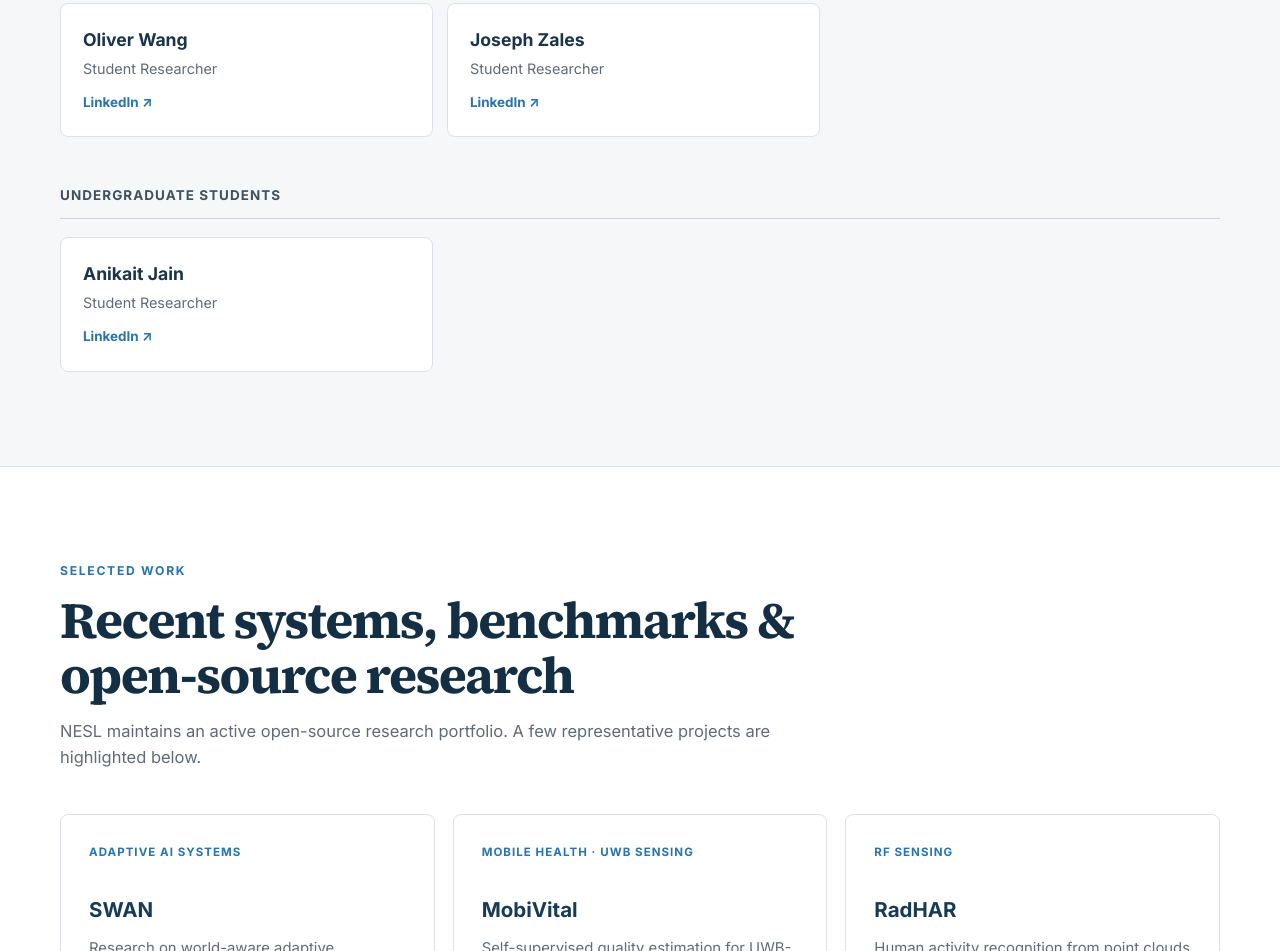
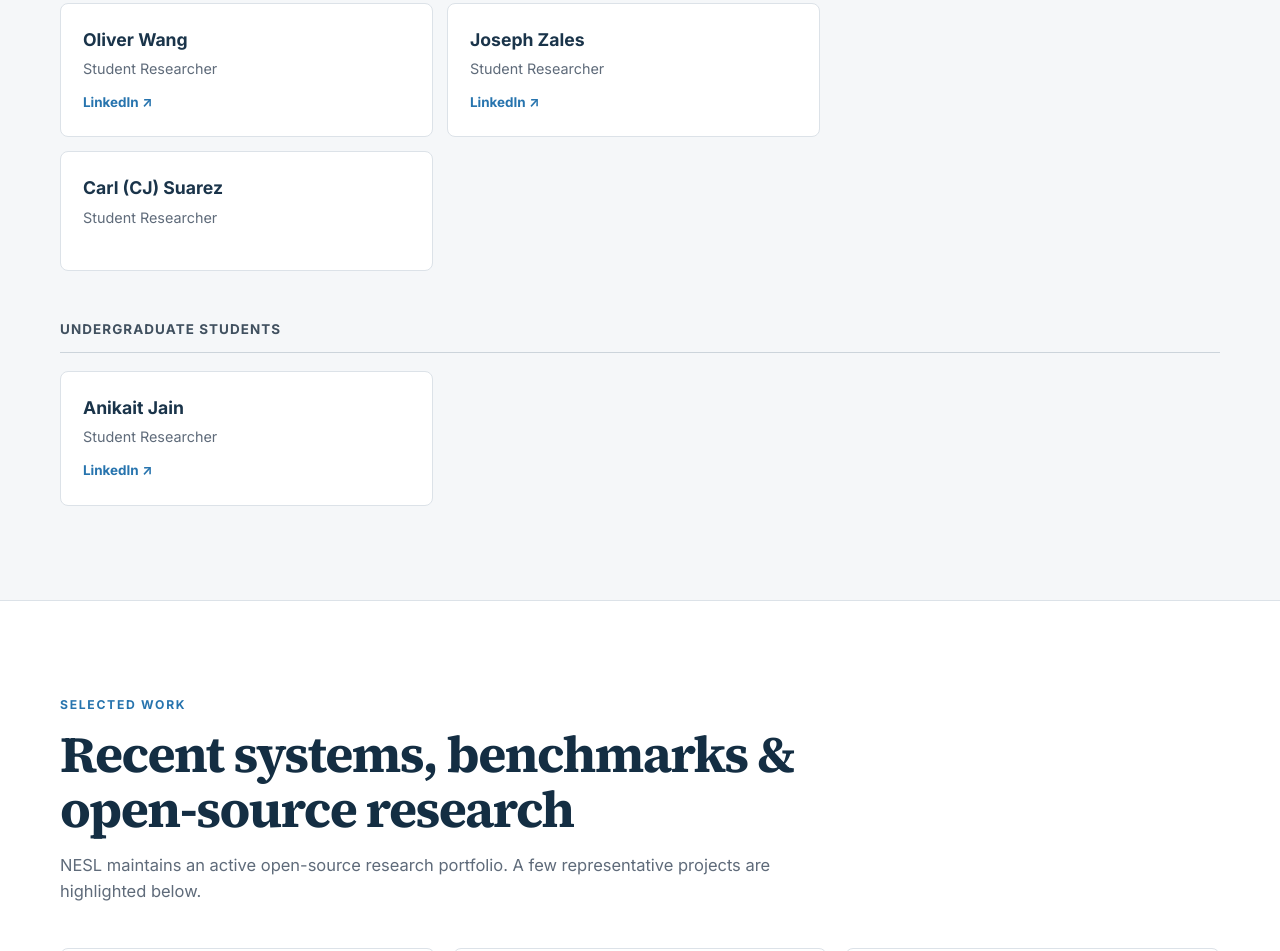
Before and after one commit to nesl/nesl.github.io, a plain HTML site: page index.html in a window 1280 px wide. Shown: the part 2952-3903 px from the top of the page. Drawn offline with Linux system fonts and the light colour scheme.

Commit message:
Add Carl (CJ) Suarez to the master’s student roster

```diff
--- a/index.html
+++ b/index.html
@@ -195,6 +195,8 @@
             <article class="name-card"><h4>Joseph Zales</h4><p>Student Researcher</p>
               <a href="https://www.linkedin.com/in/joseph-q-zales" target="_blank" rel="noopener">LinkedIn ↗</a>
             </article>
+            <article class="name-card"><h4>Carl (CJ) Suarez</h4><p>Student Researcher</p>
+            </article>
           </div>
         </div>
 
```
